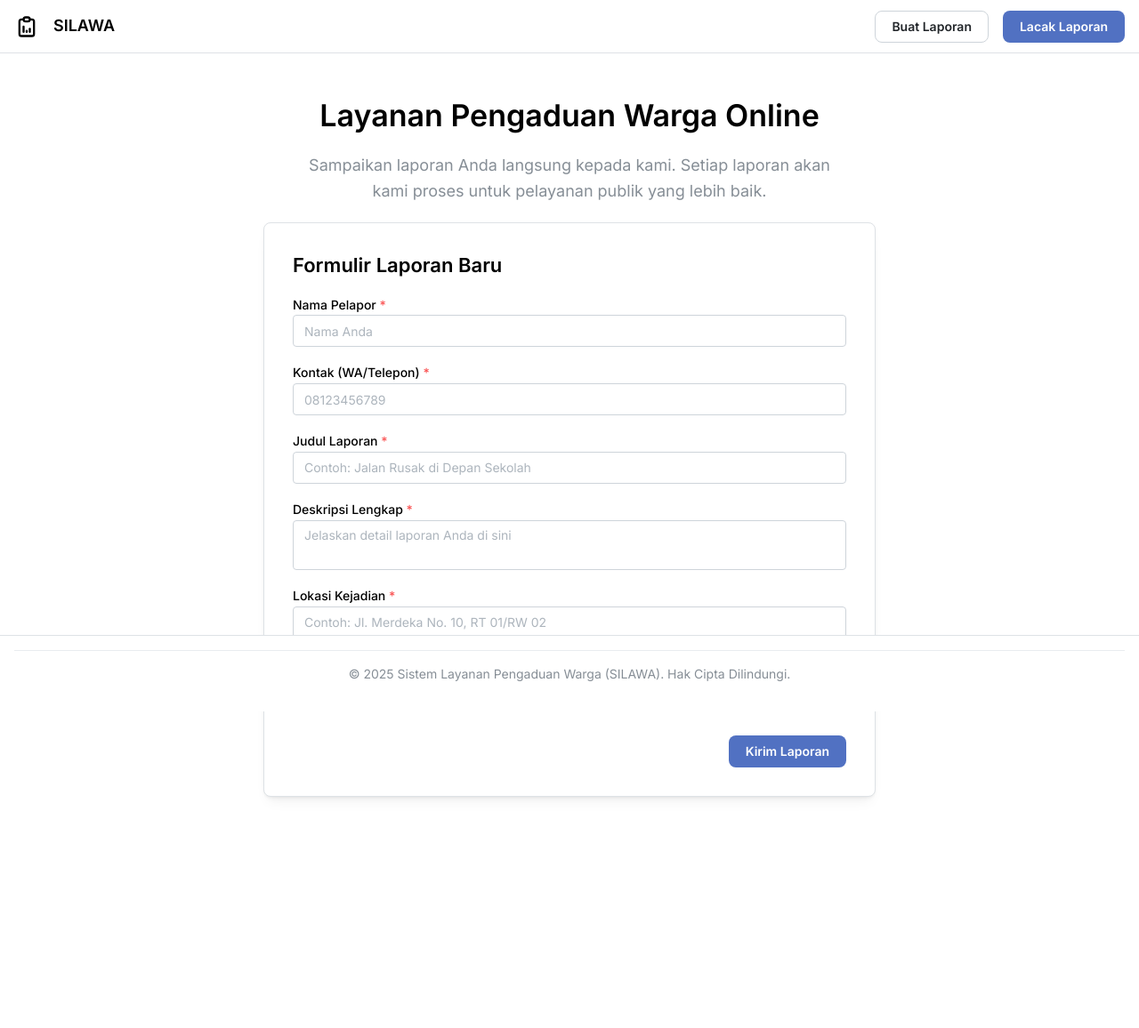
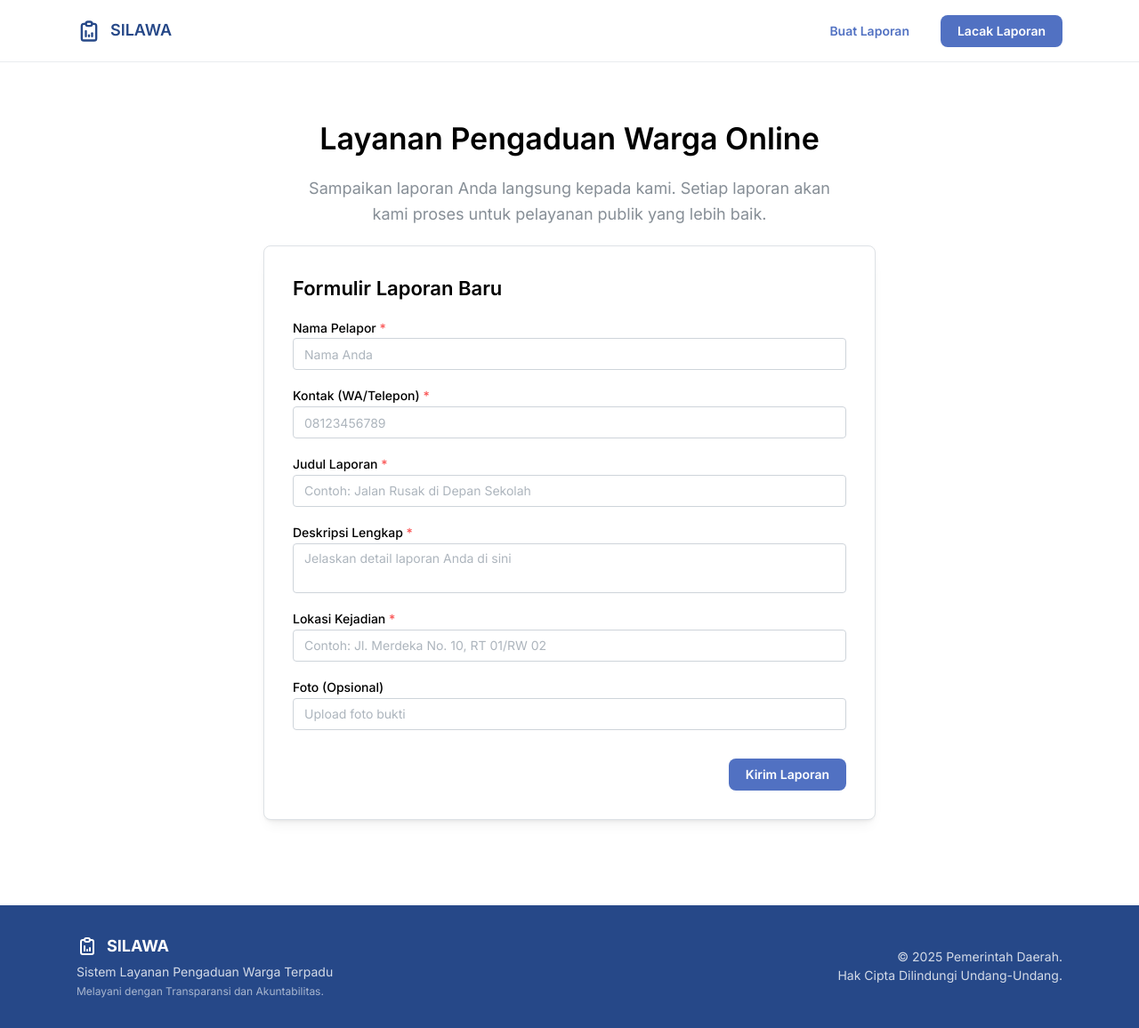
Before and after one commit to reyhkm/Silawa-FE, a React (Vite) app: page / in a window 1280 px wide. Shown: the whole page at 89% size. Before the commit the page ends 944 px from the top, so only its background shows below. Built offline with nearby package versions, Linux system fonts and the light colour scheme; no server answers.

Commit message:
Update PublicLayout.tsx

```diff
--- a/src/components/layout/PublicLayout.tsx
+++ b/src/components/layout/PublicLayout.tsx
@@ -1,20 +1,20 @@
-import { AppShell, Group, Button, Title, Box, Text } from '@mantine/core';
+import { AppShell, Group, Button, Title, Box, Text, Container, Stack } from '@mantine/core';
 import { Outlet, useNavigate, Link } from 'react-router-dom';
 import { IconReportAnalytics } from '@tabler/icons-react';
 
 function PublicHeader() {
   const navigate = useNavigate();
   return (
-    <Group h="100%" px="md" justify="space-between">
-      <Group style={{ cursor: 'pointer' }} onClick={() => navigate('/')}>
-        <IconReportAnalytics size={28} />
-        <Title order={4}>SILAWA</Title>
+    <Group h="100%" justify="space-between">
+      <Group style={{ cursor: 'pointer' }} onClick={() => navigate('/')} gap="xs">
+        <IconReportAnalytics size={28} color="var(--mantine-color-brandBlue-9)" />
+        <Title order={4} c="brandBlue.9">SILAWA</Title>
       </Group>
       <Group>
-        <Button component={Link} to="/" variant="default">
+        <Button component={Link} to="/" variant="subtle">
           Buat Laporan
         </Button>
-        <Button component={Link} to="/lacak">
+        <Button component={Link} to="/lacak" variant="filled">
           Lacak Laporan
         </Button>
       </Group>
@@ -24,30 +24,56 @@ function PublicHeader() {
 
 function PublicFooter() {
   return (
-    <Box py="md" style={{ borderTop: '1px solid var(--mantine-color-gray-2)' }}>
-      <Text c="dimmed" size="sm" ta="center">
-        © {new Date().getFullYear()} Sistem Layanan Pengaduan Warga (SILAWA). Hak Cipta Dilindungi.
-      </Text>
+    <Box bg="brandBlue.9" c="white" py="xl" mt="xl">
+      <Container size="lg">
+        <Group justify="space-between" align="center">
+          {/* Bagian Kiri: Brand & Slogan */}
+          <Stack gap={4}>
+            <Group gap="xs">
+                <IconReportAnalytics size={24} color="white" />
+                <Text fw={700} size="lg">SILAWA</Text>
+            </Group>
+            <Text size="sm" style={{ opacity: 0.8 }}>
+              Sistem Layanan Pengaduan Warga Terpadu
+            </Text>
+            <Text size="xs" style={{ opacity: 0.6 }}>
+              Melayani dengan Transparansi dan Akuntabilitas.
+            </Text>
+          </Stack>
+
+          {/* Bagian Kanan: Copyright */}
+          <Text size="sm" style={{ opacity: 0.8 }} ta="right">
+            © {new Date().getFullYear()} Pemerintah Daerah.<br />
+            Hak Cipta Dilindungi Undang-Undang.
+          </Text>
+        </Group>
+      </Container>
     </Box>
   );
 }
 
 export function PublicLayout() {
   return (
-    <AppShell header={{ height: 60 }} padding="md">
-      <AppShell.Header>
-        <PublicHeader />
+    <AppShell
+      header={{ height: 70 }}
+      padding={0}
+      withBorder={false} // Menghilangkan garis border default
+    >
+      <AppShell.Header style={{ borderBottom: '1px solid #e9ecef' }}>
+         <Container size="lg" h="100%">
+            <PublicHeader />
+         </Container>
       </AppShell.Header>
 
-      {/* --- PERUBAHAN DI SINI: bg="gray.0" DIHAPUS --- */}
-      {/* Sekarang background akan otomatis menyesuaikan (Putih di Light Mode, Gelap di Dark Mode) */}
-      <AppShell.Main>
-        <Outlet />
+      {/* Menggunakan Flexbox agar footer terdorong ke bawah jika konten sedikit */}
+      <AppShell.Main style={{ display: 'flex', flexDirection: 'column', minHeight: '100vh' }}>
+        <Box style={{ flex: 1 }} py="xl">
+            <Container size="lg">
+                <Outlet />
+            </Container>
+        </Box>
+        <PublicFooter />
       </AppShell.Main>
-
-      <AppShell.Footer p="md">
-        <PublicFooter />
-      </AppShell.Footer>
     </AppShell>
   );
 }
```
